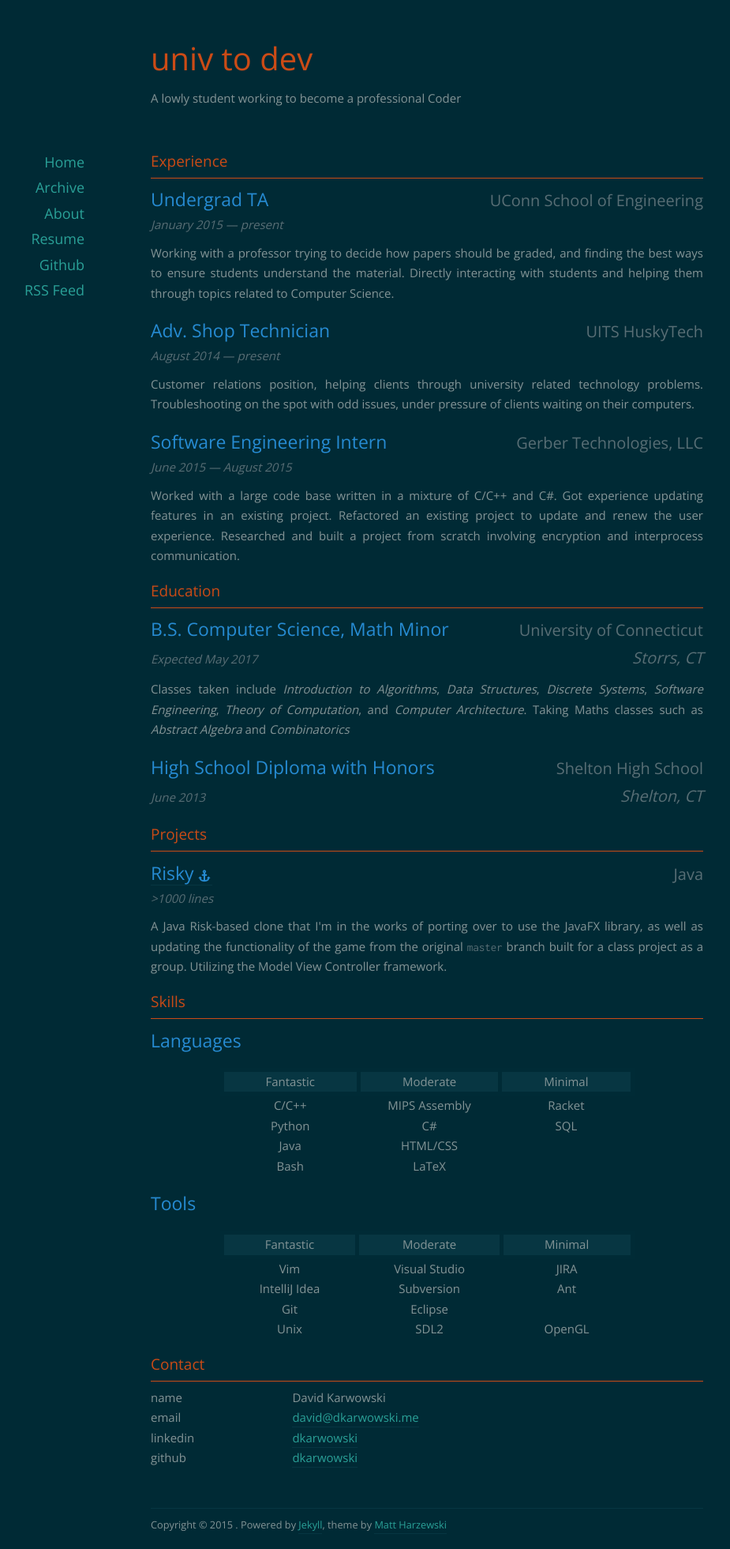
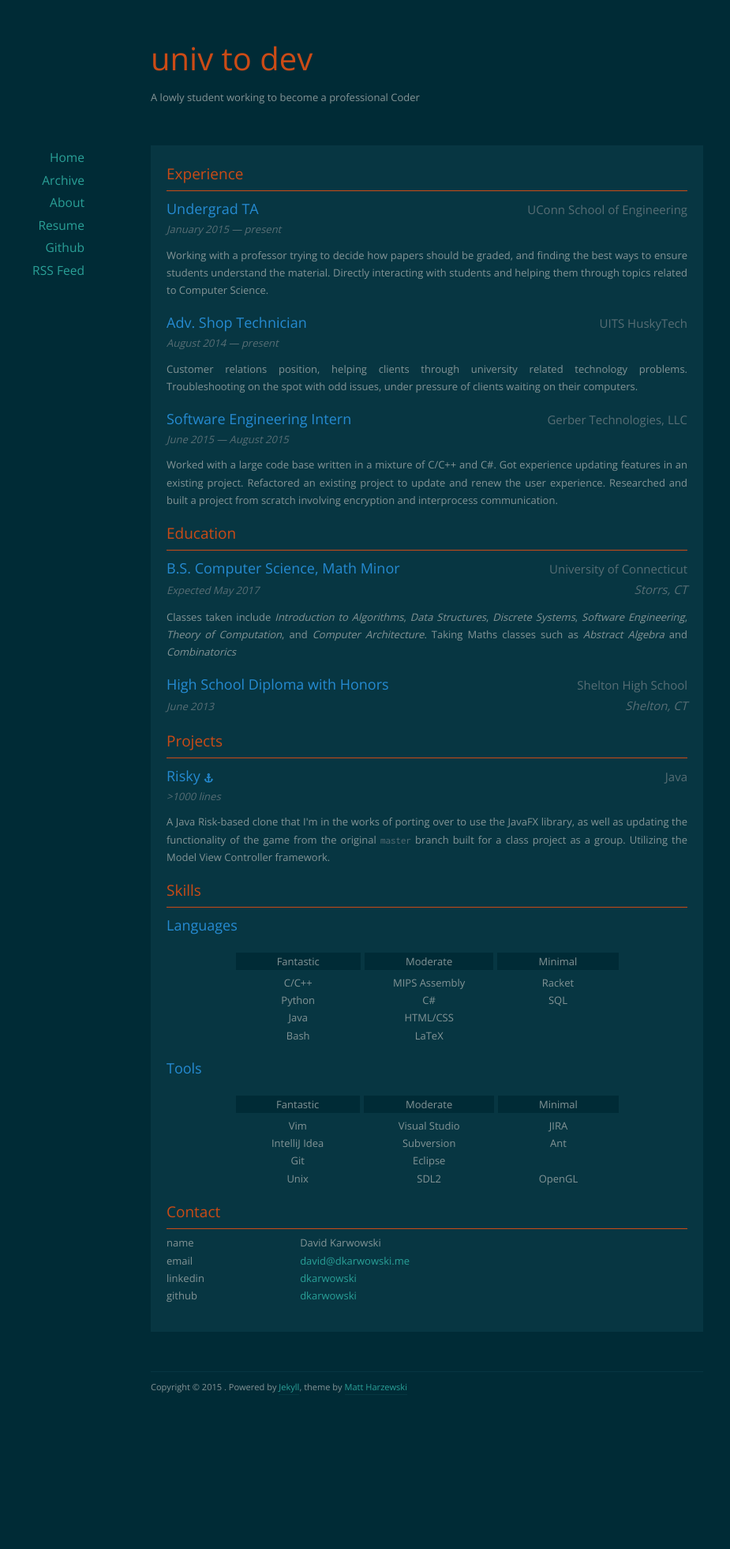
Before and after one commit to dkarwowski/dkarwowski.github.io, a Jekyll site: the page built from resume/index.html, in a window 1280 px wide. Shown: the whole page at 79% size, without its empty margins (99-1024 px from the left). Built offline with Jekyll 4.4.1, drawn with Linux system fonts in a browser that asks for light colours; nearby versions of some CDN libraries; after the commit the page ends 1786 px from its top, so only the background shows below that.

Commit message:
fonts/backgrounds

```diff
--- a/assets/css/colors-dark.css
+++ b/assets/css/colors-dark.css
@@ -1,6 +1,11 @@
 html, body {
-	background-color: #002a35;
+	background-color: #002b36;
 	color: #839496;
+}
+
+article {
+    background-color: #073642;
+    padding: 20px 20px 20px 20px;
 }
 
 a, a:visited, a:active {
--- a/assets/css/style.css
+++ b/assets/css/style.css
@@ -31,7 +31,7 @@ table {
 /*** Basics ***/
 body {
 	font-family: 'Open Sans', sans-serif;
-	font-size: 15px;
+	font-size: 13px;
 	line-height: 1.7;
 }
 
@@ -94,15 +94,15 @@ acronym, abbr {
 
 
 h1 {
-	font-size: 25px;
+	font-size: 20px;
 	margin: 0 0 10px 0;
 }
 h2 {
-	font-size: 23px;
+	font-size: 18px;
 	margin: 0 0 10px 0;
 }
 h3 {
-	font-size: 20px;
+	font-size: 15px;
 	margin: 0 0 10px 0;
 }
 
@@ -113,8 +113,8 @@ table {
 }
 
 th {
-    background: #073642;
-    border: 5px solid #002b36;
+    background: #002b36;
+    border: 5px solid #073642;
     width: 1%;
     text-align: center;
 }
```
